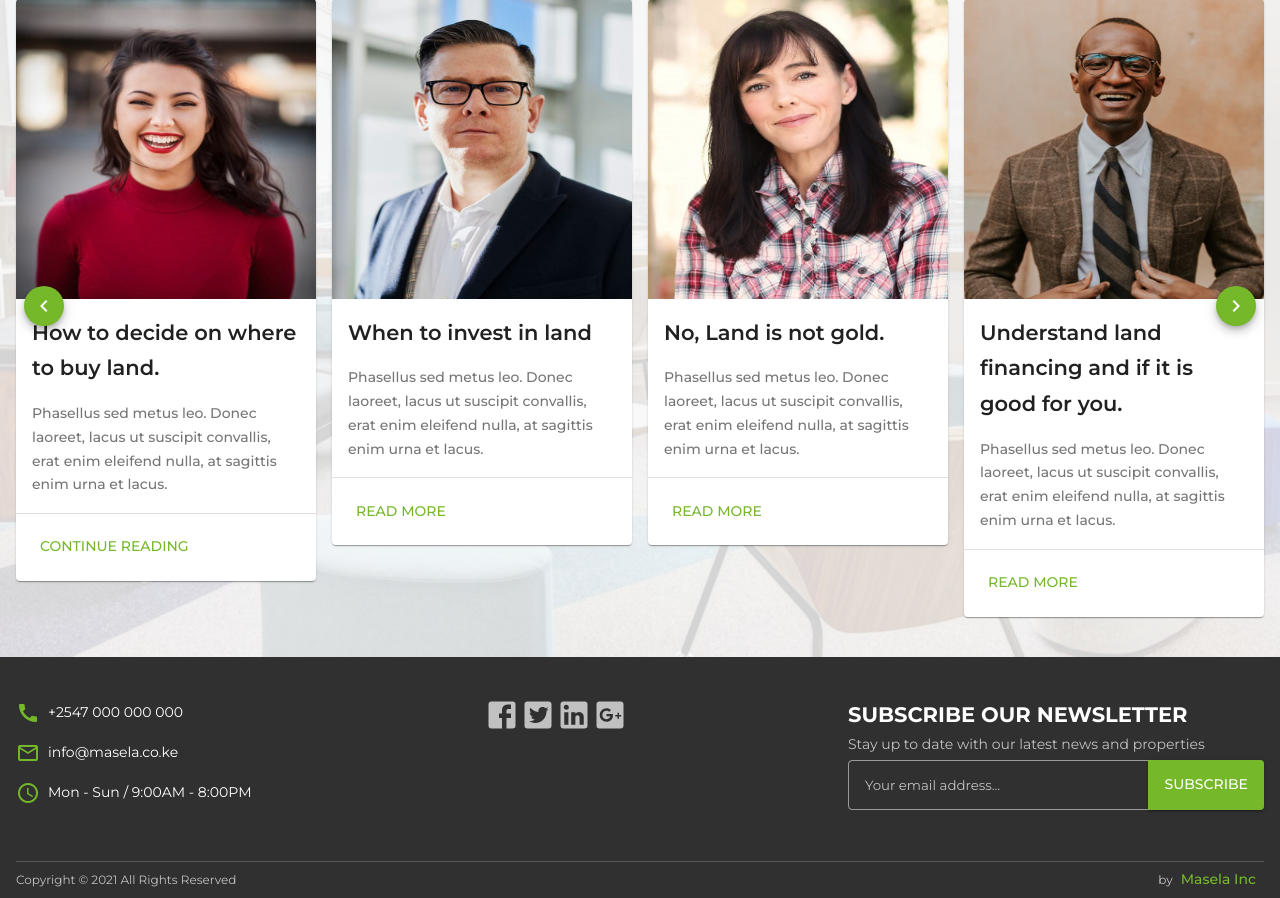
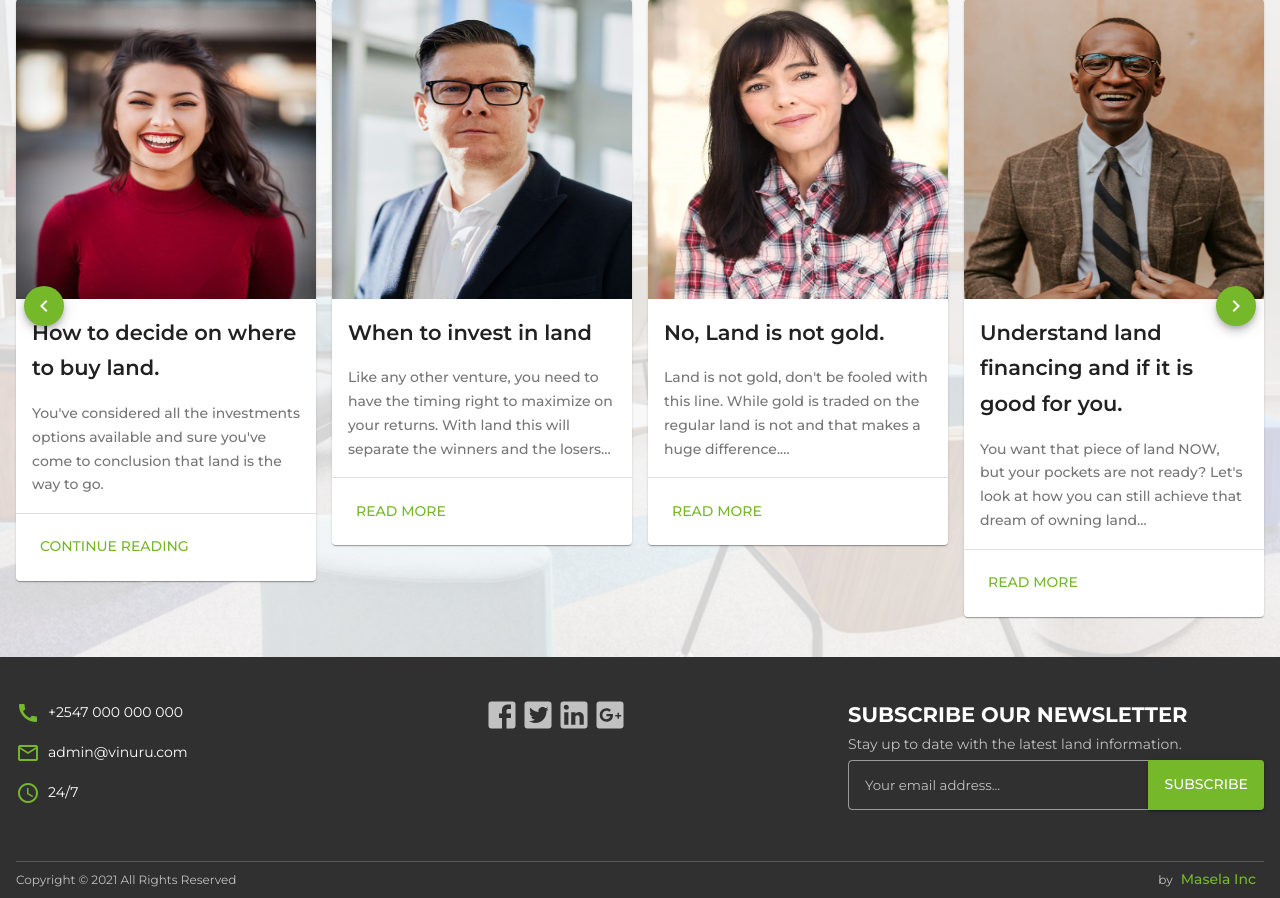
Before and after one commit to kevinkaburu/masela, a Laravel app: page /blog in a window 1280 px wide. Shown: the part 641-1539 px from the top of the page. Run offline with Laravel 8, Linux system fonts and the light colour scheme.

Commit message:
some blog vybes

```diff
--- a/app/Models/NewsletterContact.php
+++ b/app/Models/NewsletterContact.php
@@ -1,4 +1,3 @@
-
 <?php
 
 namespace App\Models;
@@ -7,7 +6,7 @@ use Illuminate\Database\Eloquent\Model;
 
 class NewsletterContact extends Model
 {
-    protected $table = 'newsletter_contact';
+     protected $table = 'newsletter_contact';
     protected $primaryKey = 'newsletter_contact_id';
     public const CREATED_AT = 'created';
     public const UPDATED_AT = 'modified';
--- a/public/js/masela.js
+++ b/public/js/masela.js
@@ -903,3 +903,35 @@ function refreshSwiper() {
     }
     ;
 }
+
+
+const subscribe = document.querySelector('.newsleter-submit');
+subscribe.addEventListener('click', () => {
+                        //get content-ID tabtab
+
+                        var form = document.getElementById("newsletter_email_form");
+                         const data = new FormData(form);
+
+                            ajax({
+        method: "POST",
+        url: "/newsletter/subscribe",
+        data: data,
+        processData: false,
+        contentType: false,
+        cache: false,
+        enctype: 'multipart/form-data',
+        headers: {'X-CSRF-TOKEN': $('meta[name="csrf-token"]').attr('content')}
+    }).then(
+            function fulfillHandler(response) {
+                var msg = JSON.parse(response);
+                console.log(msg);
+
+            },
+            function rejectHandler(jqXHR, textStatus, errorThrown) {
+
+            }
+    ).catch(function errorHandler(error) {
+
+    });
+
+                    });
--- a/resources/views/blog/index.blade.php
+++ b/resources/views/blog/index.blade.php
@@ -9,6 +9,7 @@
                 <h1 class="title">Blog</h1>
                 <p class="desc">Learn more about land buying, selling and other awesome stuff.</p>
             </div>
+
         </div>
 
        <div class="section agents">
@@ -26,7 +27,7 @@
                                         </div>
                                         <div class="p-3">
                                             <h2 class="fw-600">How to decide on where to buy land.</h2>
-                                            <p class="mt-3 text-muted fw-500">Phasellus sed metus leo. Donec laoreet, lacus ut suscipit convallis, erat enim eleifend nulla, at sagittis enim urna et lacus.</p>
+                                            <p class="mt-3 text-muted fw-500">You've considered all the investments options available and sure you've come to conclusion that land is the way to go.</p>
                                             <div class="row pb-3">
                                                 <div class="divider"></div>
                                             </div>
@@ -49,7 +50,7 @@
                                         <div class="p-3">
                                             <h2 class="fw-600">When to invest in land</h2>
 
-                                            <p class="mt-3 text-muted fw-500">Phasellus sed metus leo. Donec laoreet, lacus ut suscipit convallis, erat enim eleifend nulla, at sagittis enim urna et lacus.</p>
+                                            <p class="mt-3 text-muted fw-500">Like any other venture, you need to have the timing right to maximize on your returns. With land this will separate the winners and the losers...</p>
 
                                             <div class="row pb-3">
                                                 <div class="divider"></div>
@@ -72,7 +73,7 @@
                                         </div>
                                         <div class="p-3">
                                             <h2 class="fw-600">No, Land is not gold.</h2>
-                                            <p class="mt-3 text-muted fw-500">Phasellus sed metus leo. Donec laoreet, lacus ut suscipit convallis, erat enim eleifend nulla, at sagittis enim urna et lacus.</p>
+                                            <p class="mt-3 text-muted fw-500">Land is not gold, don't be fooled with this line. While gold is traded on the regular land is not and that makes a huge difference....</p>
                                             <div class="row pb-3">
                                                 <div class="divider"></div>
                                             </div>
@@ -93,7 +94,7 @@
                                         </div>
                                         <div class="p-3">
                                             <h2 class="fw-600">Understand land financing and if it is good for you.</h2>
-                                            <p class="mt-3 text-muted fw-500">Phasellus sed metus leo. Donec laoreet, lacus ut suscipit convallis, erat enim eleifend nulla, at sagittis enim urna et lacus.</p>
+                                            <p class="mt-3 text-muted fw-500">You want that piece of land NOW, but your pockets are not ready? Let's look at how you can still achieve that dream of owning land...</p>
                                             <div class="row pb-3">
                                                 <div class="divider"></div>
                                             </div>
--- a/resources/views/layouts/masela.blade.php
+++ b/resources/views/layouts/masela.blade.php
@@ -74,6 +74,12 @@
                       ?>
 
 
+                    </a>
+                </div>
+                <div>
+                    <a href="{{ route('property.new') }}" class="mdc-button">
+                        <span class="mdc-button__ripple"></span>
+                        <span class="mdc-button__label">submit property</span>
                     </a>
                 </div>
                 <div>
@@ -286,6 +292,7 @@
                         </a>
                     </div>
 
+
                     <div>
                         <a href="{{ url('/legal') }}" class="mdc-button">
                             <span class="mdc-button__ripple"></span>
@@ -311,6 +318,8 @@
                             <span class="mdc-button__label">Blog</span>
                         </a>
                     </div>
+
+
 
                 </div>
                 <div class="row middle-xs">
@@ -342,11 +351,11 @@
                             </p>
                             <p class="row middle-xs mt-1">
                                 <i class="material-icons primary-color">mail_outline</i>
-                                <span class="mx-2">info@masela.co.ke</span>
+                                <span class="mx-2">admin@vinuru.com</span>
                             </p>
                             <p class="row middle-xs mt-1">
                                 <i class="material-icons primary-color">schedule</i>
-                                <span class="mx-2">Mon - Sun / 9:00AM - 8:00PM</span>
+                                <span class="mx-2">24/7</span>
                             </p>
 
                         </div>
@@ -377,11 +386,11 @@
                         <div class="col-xs-12 col-md-4 p-0 location">
 
                         <h2 class="uppercase">Subscribe our Newsletter</h2>
-                        <p class="desc mb-1">Stay up to date with our latest news and properties</p>
+                        <p class="desc mb-1">Stay up to date with the latest land information.</p>
 
-                    <form action="javascript:void(0);" class="subscribe-form row col-xs-12 col-md-12">
-                        <input type="text" placeholder="Your email address..." class="subscribe-input">
-                        <button type="submit" class="mdc-button mdc-button--raised subscribe-btn">
+                        <form action="javascript:void(0);" class="subscribe-form row col-xs-12 col-md-12" id="newsletter_email_form">
+                        <input type="text" placeholder="Your email address..." name="newsletter_email" class="subscribe-input">
+                        <button type="button" class="mdc-button mdc-button--raised subscribe-btn newsleter-submit">
                             <span class="mdc-button__ripple"></span>
                             <span class="mdc-button__label">Subscribe</span>
                         </button>
--- a/resources/views/welcome.blade.php
+++ b/resources/views/welcome.blade.php
@@ -303,7 +303,7 @@
                                 </div>
                             </div>
                             <div class="row start-xs middle-xs py-2 w-100">
-                                <div class="mdc-chip-set">
+<!--                                <div class="mdc-chip-set">
                                     <div class="mdc-chip bg-warn">
                                         <div class="mdc-chip__ripple"></div>
                                         <span>
@@ -346,7 +346,7 @@
                                             <i class="material-icons mdc-chip__icon mdc-chip__icon--trailing" tabindex="-1" role="button">cancel</i>
                                         </span>
                                     </div>
-                                </div>
+                                </div> -->
                             </div>
                         <div class="properties-wrapper row mt-0" id="home-property-listing-div">
 
--- a/routes/web.php
+++ b/routes/web.php
@@ -63,6 +63,7 @@ Route::get('/blog', 'BlogController@index')->name('blog.index');
 Route::post('/property/search', 'PropertyController@search')->name('property.search');
 Route::get('/property/view/{propertyUri}/', 'PropertyController@view')->name('property.view');
 Route::get('/property/view/agent/{agentUri}/', 'PropertyController@agent')->name('property.agent');
+Route::post('/newsletter/subscribe', 'HomeController@newsletter')->name('home.newsleter');
 
 
 
```
Also changed, not shown: app/Http/Controllers/HomeController.php (+8 -5 lines).
